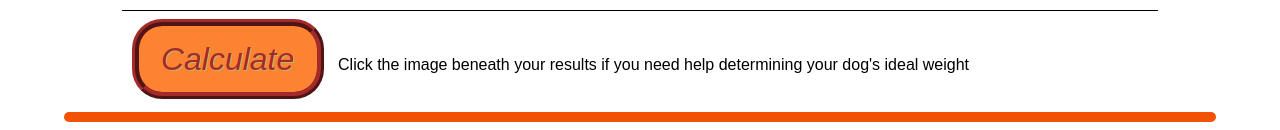
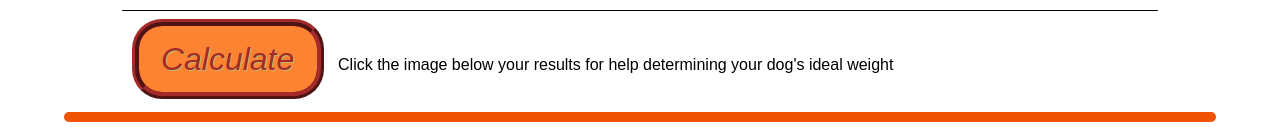
Before and after one commit to naturesoriginalbrands/naturesoriginalbrands.github.io, a plain HTML site: page calculator.html in a window 1280 px wide. Shown: the part 638-768 px from the top of the page. Drawn offline with nearby package versions, Linux system fonts and the light colour scheme; a web font is replaced by a local one.

Commit message:
made a minor copy edit to improve layout

```diff
--- a/calculator.html
+++ b/calculator.html
@@ -59,7 +59,7 @@
     <hr class="thin">
   </form>
   <button id="calculate_button" type="button" form="calculator" class="button-5" onclick="myFunction()">Calculate</button><button id="audioControls" class="rainbow-wrapper" style="display: none !important; font-size: 1.8em" onclick="no_music()"><i id="container_icon" class="fa-solid fa-music"><i class="fa fa-ban" id="nested_icon" style="display: none"></i></i></button>
-  <span>Click the image beneath your results if you need help determining your dog's ideal weight</span>
+  <span>Click the image below your results for help determining your dog's ideal weight</span>
 </div>
   <hr>
   <div class="section">
```
